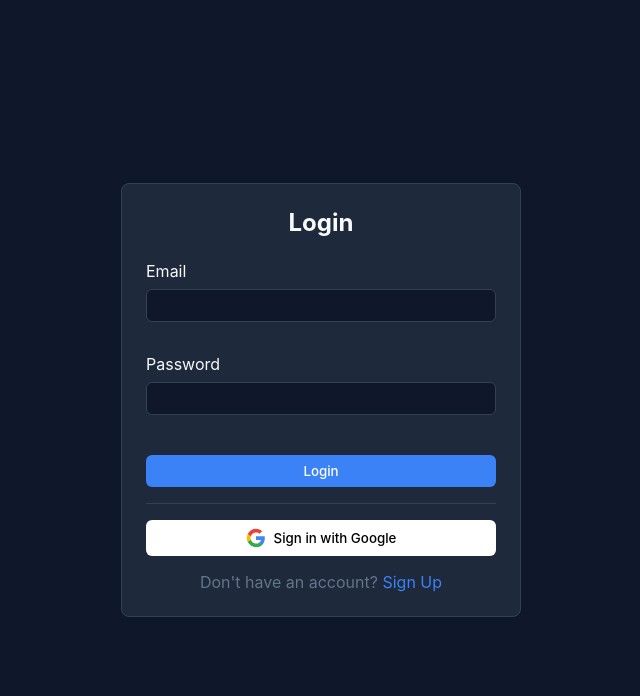
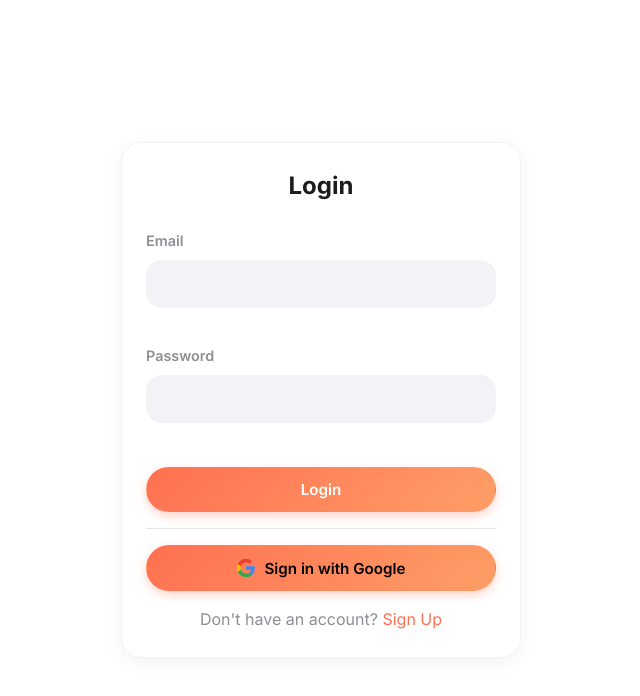
Before and after one commit to laljohnmaliyakkal/EndureStack, a Next.js app: page /auth/login in a window 1280 px wide. Shown: the top 696 px of the page, without its empty margins (319-959 px from the left). Built offline with nearby package versions, Linux system fonts and the light colour scheme; no server answers.

Commit message:
ES-1001: modifyied colors

```diff
--- a/app/app/admin/gyms/page.js
+++ b/app/app/admin/gyms/page.js
@@ -169,8 +169,8 @@ export default function GymsPage() {
                                     />
                                 </div>
                                 <div style={{ display: 'flex', gap: '1rem' }}>
-                                    <button type="submit" className="btn" style={{ backgroundColor: '#15803d' }}>Save</button>
-                                    <button type="button" className="btn" style={{ backgroundColor: 'var(--secondary)' }} onClick={() => setEditingGym(null)}>Cancel</button>
+                                    <button type="submit" className="btn" style={{ background: 'var(--success)' }}>Save</button>
+                                    <button type="button" className="btn" style={{ background: 'var(--secondary)' }} onClick={() => setEditingGym(null)}>Cancel</button>
                                 </div>
                             </form>
                         ) : (
@@ -183,7 +183,7 @@ export default function GymsPage() {
                                     </p>
                                 </div>
                                 <div style={{ display: 'flex', gap: '0.5rem' }}>
-                                    <button onClick={() => setEditingGym(gym)} className="btn" style={{ backgroundColor: 'var(--primary)', padding: '0.5rem' }}>
+                                    <button onClick={() => setEditingGym(gym)} className="btn" style={{ padding: '0.5rem' }}>
                                         Edit
                                     </button>
                                     {/*
--- a/app/app/profile/page.js
+++ b/app/app/profile/page.js
@@ -152,7 +152,7 @@ export default function Profile() {
                                         setSelectedGymName('')
                                     }}
                                     style={{
-                                        background: 'var(--accent)',
+                                        background: 'var(--danger)',
                                         color: 'white',
                                         border: 'none',
                                         borderRadius: '0.375rem',
--- a/app/app/trainer/users/[id]/page.js
+++ b/app/app/trainer/users/[id]/page.js
@@ -148,10 +148,6 @@ export default function ClientProfilePage({ params }) {
                     >
                         Transfer Client
                     </button>
-
-                    <Link href={`/app/workouts/log?userId=${client.user_id}`} className="btn">
-                        Log Workout for {client.full_name?.split(' ')[0]}
-                    </Link>
                 </div>
             </div>
 
--- a/app/app/workouts/[id]/page.js
+++ b/app/app/workouts/[id]/page.js
@@ -68,7 +68,7 @@ export default function WorkoutDetailsPage({ params }) {
                                     <tr style={{ textAlign: 'left', color: 'var(--secondary)' }}>
                                         <th style={{ padding: '0.25rem 0.5rem' }}>Set</th>
                                         <th style={{ padding: '0.25rem 0.5rem' }}>Weight (kg)</th>
-                                        <th style={{ padding: '0.25rem 0.5rem' }}>Reps</th>
+                                        <th style={{ padding: '0.25rem 0.5rem' }}>Reps/Min</th>
                                     </tr>
                                 </thead>
                                 <tbody>
--- a/app/app/workouts/log/page.js
+++ b/app/app/workouts/log/page.js
@@ -25,8 +25,8 @@ function Logger() {
     const [selectedMuscle, setSelectedMuscle] = useState('')
     const [selectedExercise, setSelectedExercise] = useState('')
 
-    const [reps, setReps] = useState('')
-    const [weight, setWeight] = useState('')
+    const [reps, setReps] = useState(0)
+    const [weight, setWeight] = useState(0)
     const [setNumber, setSetNumber] = useState(1)
 
     // Fetch Workouts Catalog
@@ -181,7 +181,7 @@ function Logger() {
 
                     <div style={{ display: 'flex', gap: '1rem' }}>
                         <div style={{ flex: 1 }}>
-                            <label style={{ display: 'block', marginBottom: '0.5rem' }}>Reps</label>
+                            <label style={{ display: 'block', marginBottom: '0.5rem' }}>Reps/Min</label>
                             <input
                                 type="number"
                                 className="input"
--- a/app/globals.css
+++ b/app/globals.css
@@ -1,12 +1,44 @@
 :root {
-  --background: #0f172a;
-  --foreground: #f8fafc;
-  --primary: #3b82f6;
-  --primary-hover: #2563eb;
-  --secondary: #64748b;
-  --accent: #f43f5e;
-  --card-bg: #1e293b;
-  --border: #334155;
+  /* Light Theme (Inspired by User Image) */
+  --background: #ffffff;
+  --foreground: #1c1c1e;
+  /* Almost black */
+
+  /* Primary Action Color - Vibrant Orange from the 'Star' icon */
+  --primary: #FF7051;
+  --primary-gradient: linear-gradient(135deg, #FF7051 0%, #FF9E66 100%);
+  --primary-hover: #e05e42;
+
+  --secondary: #8E8E93;
+  /* IOS-style gray */
+  --secondary-bg: #f2f2f7;
+
+  /* Card Styles - Clean White with Shadow */
+  --card-bg: #ffffff;
+  --card-border: #f2f2f7;
+  /* Very subtle border */
+
+  --border: #e5e5ea;
+  --input-bg: #f2f2f7;
+  /* Light gray input */
+
+  /* Semantic Colors */
+  --success: #34c759;
+  /* Green */
+  --danger: #ff3b30;
+  /* Red */
+  --warning: #ffcc00;
+  /* Yellow */
+
+  --radius: 1.25rem;
+  /* 20px - Extra rounded for the bubble look */
+
+  /* Accent Colors from Image */
+  --accent-orange: #FF7051;
+  --accent-green: #4CD964;
+  --accent-yellow: #FFCC00;
+  --accent-cyan: #3ac9db;
+  --accent-purple: #5856D6;
 }
 
 * {
@@ -18,14 +50,20 @@
 body {
   background: var(--background);
   color: var(--foreground);
-  font-family: -apple-system, BlinkMacSystemFont, Segoe UI, Roboto, Oxygen,
-    Ubuntu, Cantarell, Fira Sans, Droid Sans, Helvetica Neue, sans-serif;
+  font-family: 'Inter', -apple-system, sans-serif;
   min-height: 100vh;
+  line-height: 1.6;
+  -webkit-font-smoothing: antialiased;
 }
 
 a {
   color: inherit;
   text-decoration: none;
+  transition: color 0.2s ease;
+}
+
+a:hover {
+  color: var(--primary);
 }
 
 button {
@@ -38,53 +76,115 @@ button {
 .container {
   max-width: 1200px;
   margin: 0 auto;
-  padding: 1rem;
+  padding: 2rem 1rem;
 }
 
+/* Modern Button - Pill shaped */
 .btn {
-  padding: 0.5rem 1rem;
-  border-radius: 0.375rem;
-  font-weight: 500;
-  transition: background-color 0.2s;
-  background-color: var(--primary);
+  display: inline-flex;
+  align-items: center;
+  justify-content: center;
+  padding: 0.75rem 1.5rem;
+  border-radius: 2rem;
+  /* Fully rounded pill */
+  font-weight: 600;
+  font-size: 0.95rem;
+  transition: all 0.2s cubic-bezier(0.4, 0, 0.2, 1);
+  background: var(--primary-gradient);
   color: white;
+  box-shadow: 0 4px 10px rgba(255, 112, 81, 0.3);
+  /* Colored shadow */
+  border: 1px solid transparent;
 }
 
 .btn:hover {
-  background-color: var(--primary-hover);
+  transform: translateY(-2px);
+  box-shadow: 0 6px 15px rgba(255, 112, 81, 0.4);
 }
 
+.btn:active {
+  transform: translateY(0);
+}
+
+.btn:disabled {
+  opacity: 0.6;
+  cursor: not-allowed;
+  transform: none;
+  box-shadow: none;
+}
+
+/* Modern Card - Clean & Soft */
 .card {
   background-color: var(--card-bg);
-  border: 1px solid var(--border);
-  border-radius: 0.5rem;
+  border: 1px solid var(--card-border);
+  border-radius: var(--radius);
   padding: 1.5rem;
+  box-shadow: 0 4px 20px rgba(0, 0, 0, 0.05);
+  /* Soft diffuse shadow */
+  transition: transform 0.2s ease, box-shadow 0.2s ease;
 }
 
+.card:hover {
+  transform: translateY(-2px);
+  box-shadow: 0 8px 30px rgba(0, 0, 0, 0.08);
+}
+
+/* Form Elements */
 .input {
   width: 100%;
-  padding: 0.5rem;
-  border-radius: 0.375rem;
-  border: 1px solid var(--border);
-  background-color: #0f172a;
-  color: white;
-  margin-bottom: 1rem;
+  padding: 0.875rem 1.25rem;
+  border-radius: 1rem;
+  border: 1px solid transparent;
+  background-color: var(--input-bg);
+  color: var(--foreground);
+  margin-bottom: 1.25rem;
+  font-size: 1rem;
+  transition: all 0.2s;
 }
 
-/* Navbar Responsive Styles */
+.input:focus {
+  outline: none;
+  background-color: #ffffff;
+  border-color: var(--primary);
+  box-shadow: 0 0 0 4px rgba(255, 112, 81, 0.1);
+}
+
+label {
+  display: block;
+  font-weight: 600;
+  font-size: 0.9rem;
+  margin-bottom: 0.5rem;
+  color: var(--secondary);
+}
+
+/* Navbar */
 .nav-container {
   display: flex;
   justify-content: space-between;
   align-items: center;
   position: relative;
+  padding: 1rem 0;
+  margin-bottom: 2rem;
+  /* border-bottom: 1px solid var(--border); Removed for cleaner look */
 }
 
 .nav-links {
   display: flex;
-  gap: 1.5rem;
+  gap: 2rem;
   align-items: center;
 }
 
+.nav-links a {
+  font-weight: 600;
+  color: var(--secondary);
+  position: relative;
+}
+
+.nav-links a:hover {
+  color: var(--foreground);
+}
+
+/* Mobile Menu */
 .mobile-menu-btn {
   display: none;
   background: none;
@@ -102,14 +202,13 @@ button {
     top: 100%;
     left: 0;
     right: 0;
-    background-color: var(--card-bg);
+    background-color: white;
     flex-direction: column;
-    padding: 1rem;
-    border-top: 1px solid var(--border);
-    border-bottom: 1px solid var(--border);
+    padding: 1.5rem;
+    border-radius: 1.5rem;
     z-index: 50;
-    gap: 1rem;
-    align-items: flex-start;
+    gap: 1.5rem;
+    box-shadow: 0 20px 40px rgba(0, 0, 0, 0.1);
   }
 
   .nav-links.open {
@@ -120,6 +219,7 @@ button {
   .nav-links button {
     width: 100%;
     text-align: left;
+    font-size: 1.1rem;
   }
 
   .mobile-menu-btn {
@@ -127,22 +227,11 @@ button {
   }
 }
 
+/* Grids */
 .workout-details-grid {
   display: grid;
-  grid-template-columns: repeat(4, 1fr);
+  grid-template-columns: repeat(auto-fit, minmax(200px, 1fr));
   gap: 1.5rem;
-}
-
-@media (max-width: 1024px) {
-  .workout-details-grid {
-    grid-template-columns: repeat(2, 1fr);
-  }
-}
-
-@media (max-width: 640px) {
-  .workout-details-grid {
-    grid-template-columns: 1fr;
-  }
 }
 
 .trainer-dashboard-grid {
--- a/app/layout.js
+++ b/app/layout.js
@@ -1,5 +1,8 @@
 import './globals.css'
 import AuthProvider from '../components/AuthProvider'
+import { Inter } from 'next/font/google'
+
+const inter = Inter({ subsets: ['latin'] })
 
 export const metadata = {
     title: 'Gym Tracker',
@@ -9,7 +12,7 @@ export const metadata = {
 export default function RootLayout({ children }) {
     return (
         <html lang="en">
-            <body>
+            <body className={inter.className}>
                 <AuthProvider>
                     {children}
                 </AuthProvider>
```
Also changed, not shown: app/app/admin/users/page.js (+5 -4 lines), app/app/dashboard/page.js (+7 -12 lines), app/app/trainer/users/[id]/schedule/page.js (+4 -4 lines), app/app/trainer/users/page.js (+22 -9 lines).
